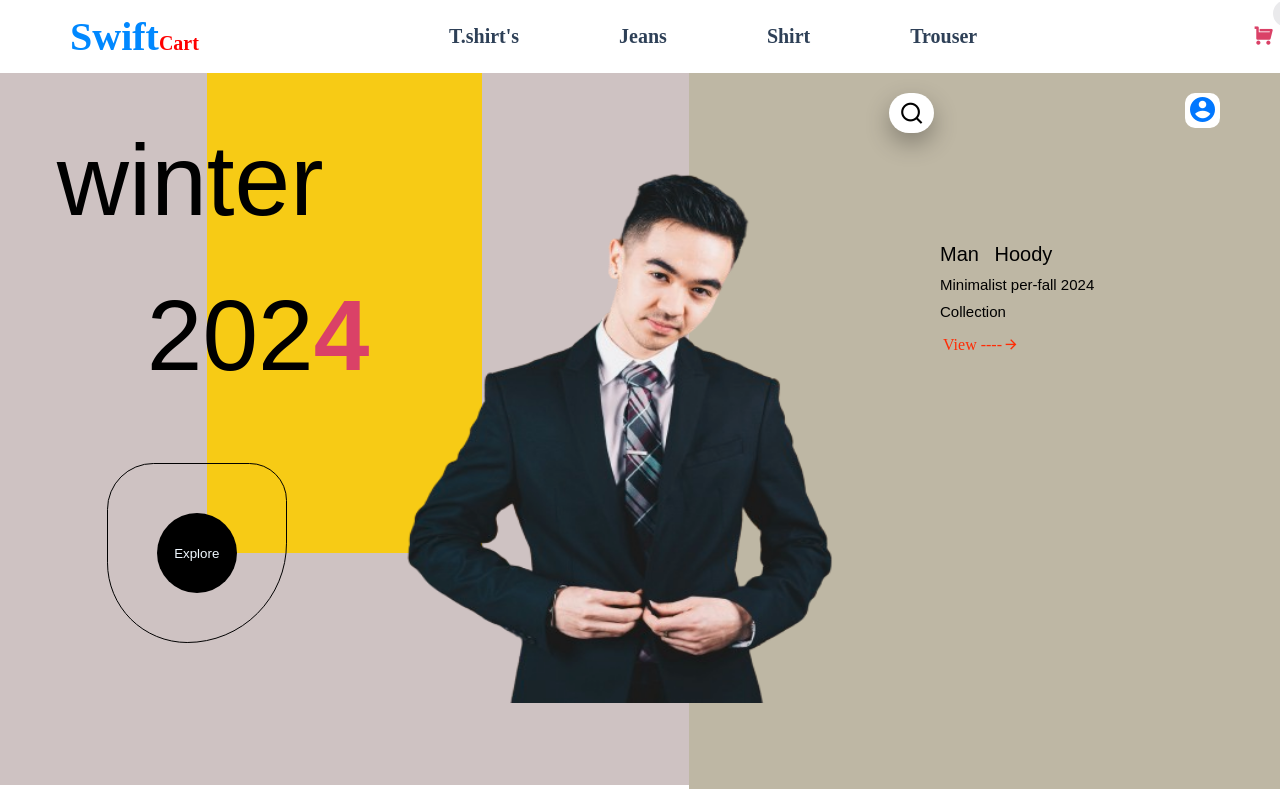
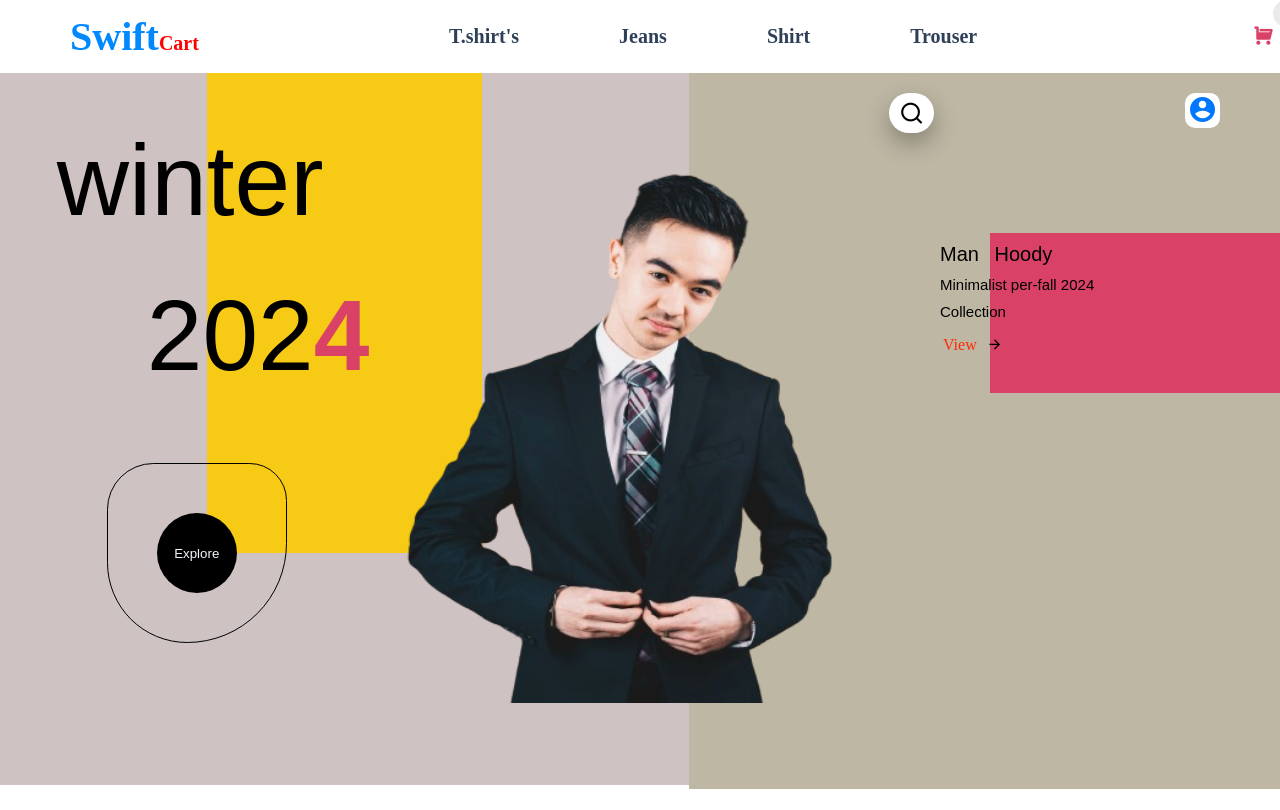
Before and after one commit to sulaiman0313/Clothing-Brand, a plain HTML site: page index.html in a window 1280 px wide. Shown: the top 810 px of the page. Drawn offline with nearby package versions, Linux system fonts and the light colour scheme.

Commit message:
text bg design

```diff
--- a/index.html
+++ b/index.html
@@ -58,7 +58,7 @@
                     <h4>Minimalist per-fall 2024</h3>
                     <h4>Collection</h3>
                         <li class="arrow">
-                            <a href="#" id="arrow">View  ----<i class="ri-arrow-right-line"></i></a>
+                            <a href="#" id="arrow">View<i class="ri-arrow-right-line"></i></a>
                         </li>
                 </div>
 
--- a/style.css
+++ b/style.css
@@ -199,6 +199,8 @@ span{
     width: 100%;
     position: fixed;
     left: 990px;
+    background: #DA4167;
+    height: 20%;
 }
 .top-texts h3{
     word-spacing: 10px;
@@ -227,5 +229,6 @@ span{
     font-weight: 100;
 }
 .arrow a .ri-arrow-right-line{
-    margin-left: 1px;
+    margin-left: 10px;
+    color: #000000;
 }
```
